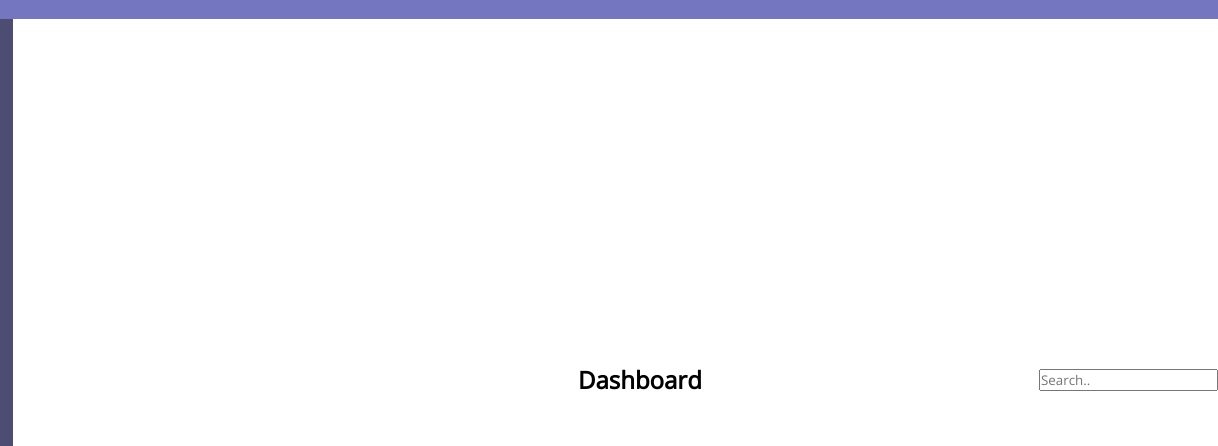
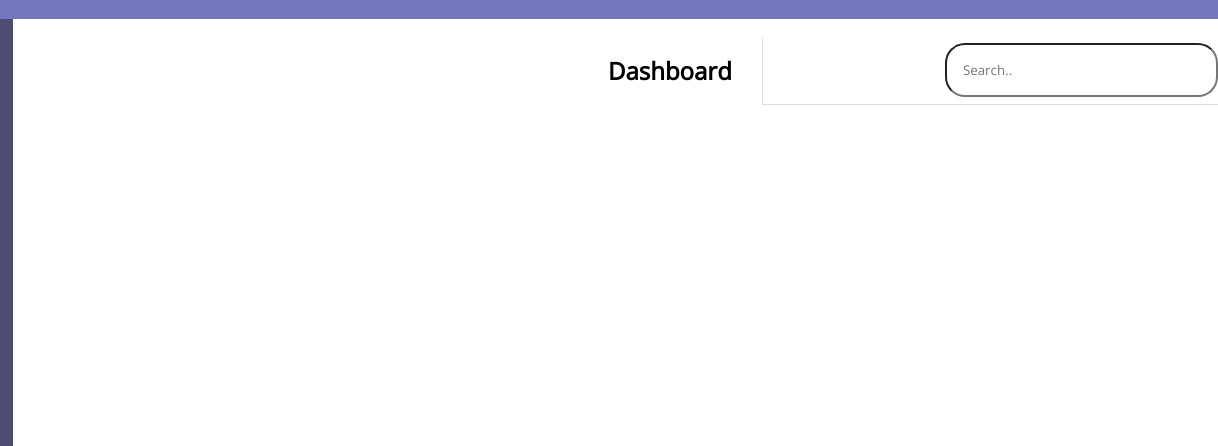
Before and after one commit to valerioh1005/Project-7, a plain HTML site: page index.html in a window 1280 px wide. Shown: the part 60-506 px from the top of the page, 62-1280 px from the left. Drawn offline with nearby package versions, Linux system fonts and the light colour scheme.

Commit message:
changes to css

```diff
--- a/css/main.css
+++ b/css/main.css
@@ -158,9 +158,7 @@ ul {
     position: relative;
 }
 
-.main {
-    display: grid;
-}
+
 
 
 /*========== Main ========= */
@@ -190,7 +188,7 @@ ul {
     }
 
 
-     .links {
+    .links {
         display: block;
         text-align: center;
     }
@@ -213,6 +211,35 @@ ul {
         display: flex;
         align-items: center;
         justify-content: space-between;
+        margin-top: 1rem;
+    }
+
+    .title {
+        display: flex;
+        align-items: center;
+        height: 70px;
+        border-top-right-radius: 5px;
+        background-color: #fff;
+        border-right: 1px solid #ddd;
+        padding: 0 30px;
+    }
+
+    .search {
+        display: flex;
+        position: relative;
+        align-items: center;
+        justify-content: flex-end;
+        width: 100%;
+        height: 70px;
+        border-bottom: 1px solid #ddd;
+        margin: auto 0;
+    }
+
+    .search input {
+        width: 60%;
+        padding: 1rem;
+        border-radius: 20px;
+        outline: rgb(145, 142, 142);
     }
 }
 
```
